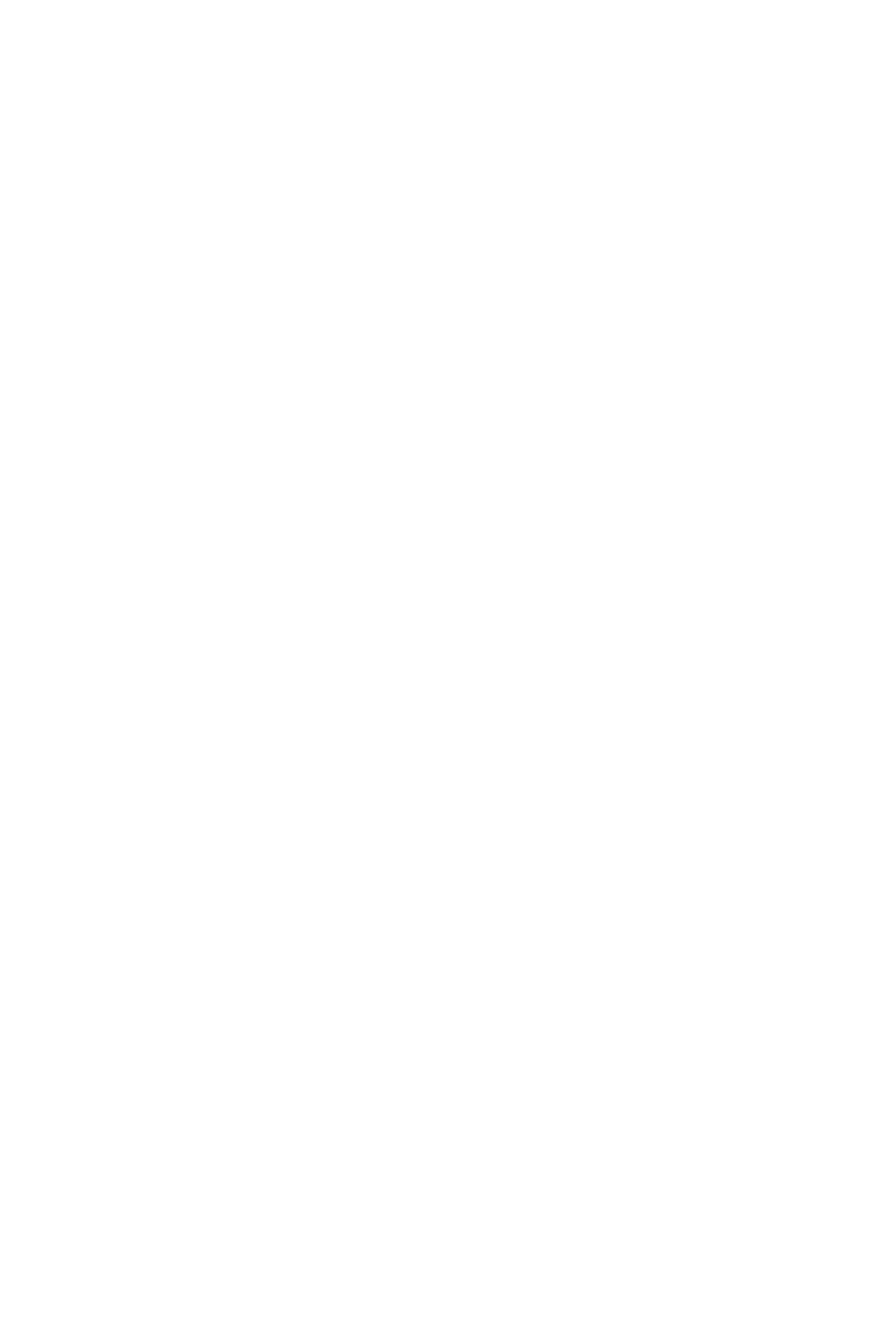
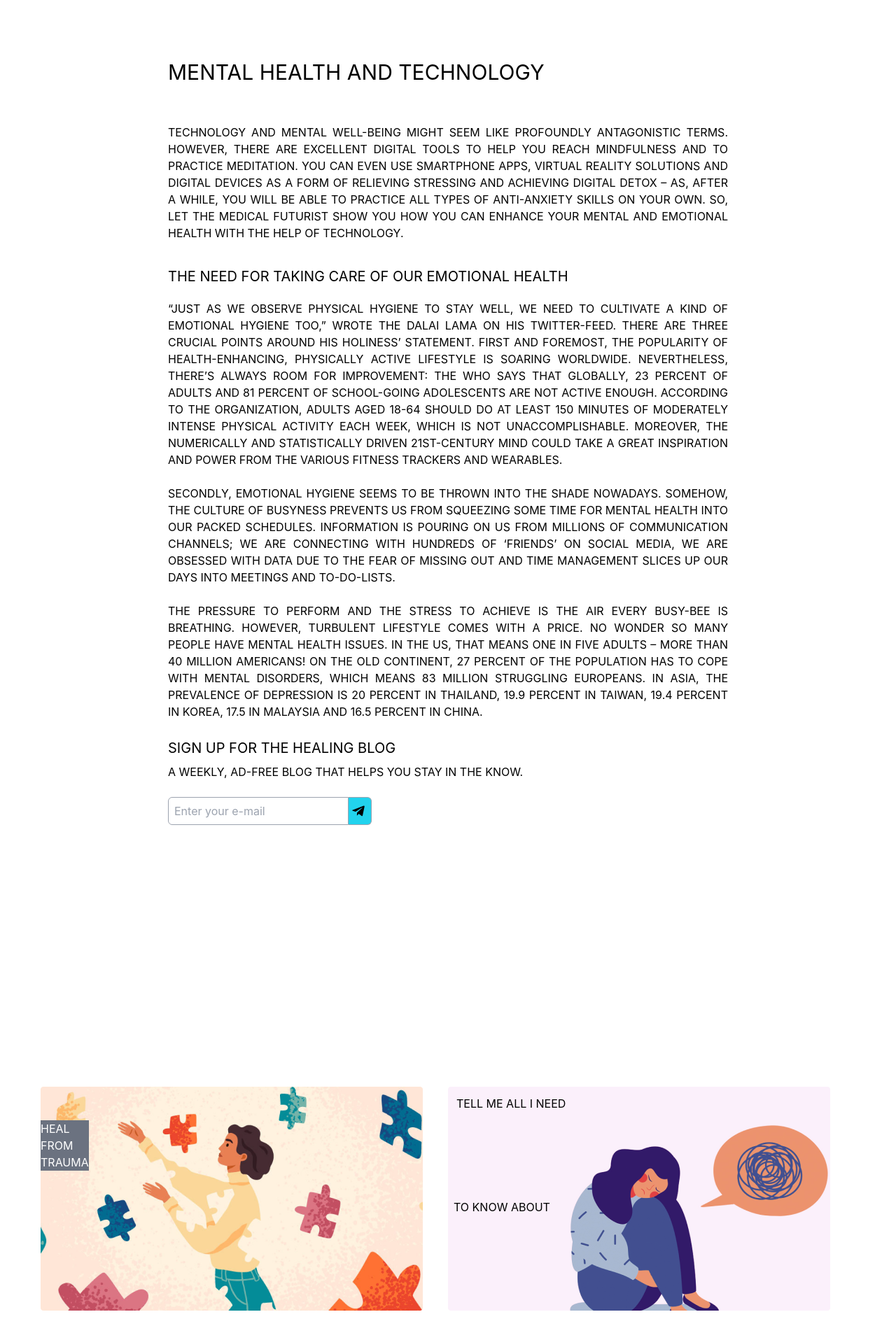
Before and after one commit to kogunlu/codezillas-capstone, a React (Create React App) app: page /thanks-subs in a window 1280 px wide. Shown: the part 715-2620 px from the top of the page at 70% size. Before the commit the page ends 800 px from the top, so only its background shows below. Built offline with nearby package versions, Linux system fonts and the light colour scheme.

Commit message:
Blog part init

```diff
--- a/src/App.jsx
+++ b/src/App.jsx
@@ -3,9 +3,10 @@ import { BrowserRouter, Routes, Route } from 'react-router-dom';
 import About from "./components/pages/About/About";
 import ErrorPage from './components/pages/404/ErrorPage';
 import Book from './components/pages/book/Book';
-import Home from "./components/pages/home/Home"
-import SubsThanks from "./components/pages/thanks/SubsThanks"
-import Footer from "./components/shared/footer/Footer"
+import Home from "./components/pages/home/Home";
+import SubsThanks from "./components/pages/thanks/SubsThanks";
+import Footer from "./components/shared/footer/Footer";
+import Blog from "./components/pages/Blog/Blog";
 
 
 
@@ -23,8 +24,9 @@ function App() {
         <Route path='about' element= {<About/>} />
         <Route path='thanks-subs' element={<SubsThanks />} />
 
+
       </Routes>
-
+      <Blog/>
       <Footer />
     </BrowserRouter>
   );
--- a/src/components/pages/Blog/Blog.jsx
+++ b/src/components/pages/Blog/Blog.jsx
@@ -1,32 +1,53 @@
 import React from 'react'
-import meditation from "./meditation.png"
-import trauma from "./trauma.png"
-import anxiety from "./anxiety.png"
+import meditation from "./images/meditation.png"
+import trauma from "./images/trauma.png"
+import anxiety from "./images/anxiety.png"
+import SubsInput from '../../shared/subsInput/SubsInput'
 
 
 function Blog() {
   return (
 
-    <div className="flex flex-col justify-center items-center p-6 m-14">
-    <br/>
-    <img className= "justify-center rounded" src={meditation} alt="meditation"/>
-   <h1 className=''>MENTAL HEALTH AND TECHNOLOGY </h1>
-   <br/> <br />
-   <p className='text-base'>Technology and mental well-being might seem like profoundly antagonistic terms. However, there are excellent digital tools to help you reach mindfulness and to practice meditation. You can even use smartphone apps, virtual reality solutions and digital devices as a form of relieving stressing and achieving digital detox – as, after a while, you will be able to practice all types of anti-anxiety skills on your own. So, let The Medical Futurist show you how you can enhance your mental and emotional health with the help of technology. </p>
-   <br/>
-   <h3 className='uppercase'>THE NEED FOR TAKING CARE OF OUR EMOTIONAL HEALTH </h3>
-   <p className='text-base space-x-0'>“Just as we observe physical hygiene to stay well, we need to cultivate a kind of emotional hygiene too,” wrote the Dalai Lama on his Twitter-feed. There are three crucial points around His Holiness’ statement. First and foremost, the popularity of health-enhancing, physically active lifestyle is soaring worldwide. Nevertheless, there’s always room for improvement: the WHO says that globally, 23 percent of adults and 81 percent of school-going adolescents are not active enough. According to the organization, adults aged 18-64 should do at least 150 minutes of moderately intense physical activity each week, which is not unaccomplishable. Moreover, the numerically and statistically driven 21st-century mind could take a great inspiration and power from the various fitness trackers and wearables.
+    <div className=" mx-auto text-justify md:m-0 ">
+    <img className= "justify-center rounded mx-auto py-7 p-12" src={meditation} alt="meditation"/>
+   <div className='max-w-[800px] mt-[90px] w-full h-screen mx-auto  flex flex-col justify-center '>
+   <h1 className='py-14 mt-6 text-bold text-3xl'>MENTAL HEALTH AND TECHNOLOGY </h1>
 
-</p> <p className='text-base space-x-0'>Secondly, emotional hygiene seems to be thrown into the shade nowadays. Somehow, the culture of busyness prevents us from squeezing some time for mental health into our packed schedules. Information is pouring on us from millions of communication channels; we are connecting with hundreds of ‘friends’ on social media, we are obsessed with data due to the fear of missing out and time management slices up our days into meetings and to-do-lists.
+   <p className='uppercase mb-4'>Technology and mental well-being might seem like profoundly antagonistic terms. However, there are excellent digital tools to help you reach mindfulness and to practice meditation. You can even use smartphone apps, virtual reality solutions and digital devices as a form of relieving stressing and achieving digital detox – as, after a while, you will be able to practice all types of anti-anxiety skills on your own. So, let The Medical Futurist show you how you can enhance your mental and emotional health with the help of technology. </p>
 
-</p> <p className='text-base space-x-0'>The pressure to perform and the stress to achieve is the air every busy-bee is breathing. However, turbulent lifestyle comes with a price. No wonder so many people have mental health issues. In the US, that means one in five adults – more than 40 million Americans! On the old continent, 27 percent of the population has to cope with mental disorders, which means 83 million struggling Europeans. In Asia, the prevalence of depression is 20 percent in Thailand, 19.9 percent in Taiwan, 19.4 percent in Korea, 17.5 in Malaysia and 16.5 percent in China.</p>
-<br/>
-<h3 className='uppercase'>Sign up for The Healing blog</h3>
-<h6 className='uppercase text-sm'>A weekly, ad-free Blog that helps you stay in the know.</h6>
-<h3 className='uppercase'>Recommended for you</h3>
-<div className='flex flex-row'> <img className= "justify-center m-10 w-auto h-auto" title='HEAL FROM TRAUMA' src={trauma} alt="trauma"/><img className= "justify-center m-10 w-auto h-auto" src={anxiety} alt="anxiety"/> </div>
+   <h3 className='uppercase py-5 text-xl '>THE NEED FOR TAKING CARE OF OUR EMOTIONAL HEALTH </h3>
+   <p className='uppercase'>“Just as we observe physical hygiene to stay well, we need to cultivate a kind of emotional hygiene too,” wrote the Dalai Lama on his Twitter-feed. There are three crucial points around His Holiness’ statement. First and foremost, the popularity of health-enhancing, physically active lifestyle is soaring worldwide. Nevertheless, there’s always room for improvement: the WHO says that globally, 23 percent of adults and 81 percent of school-going adolescents are not active enough. According to the organization, adults aged 18-64 should do at least 150 minutes of moderately intense physical activity each week, which is not unaccomplishable. Moreover, the numerically and statistically driven 21st-century mind could take a great inspiration and power from the various fitness trackers and wearables.
+
+</p> <p className='uppercase py-6'>Secondly, emotional hygiene seems to be thrown into the shade nowadays. Somehow, the culture of busyness prevents us from squeezing some time for mental health into our packed schedules. Information is pouring on us from millions of communication channels; we are connecting with hundreds of ‘friends’ on social media, we are obsessed with data due to the fear of missing out and time management slices up our days into meetings and to-do-lists.
+
+</p> <p className='uppercase'>The pressure to perform and the stress to achieve is the air every busy-bee is breathing. However, turbulent lifestyle comes with a price. No wonder so many people have mental health issues. In the US, that means one in five adults – more than 40 million Americans! On the old continent, 27 percent of the population has to cope with mental disorders, which means 83 million struggling Europeans. In Asia, the prevalence of depression is 20 percent in Thailand, 19.9 percent in Taiwan, 19.4 percent in Korea, 17.5 in Malaysia and 16.5 percent in China.</p>
+</div>
+<div className='max-w-[800px] mt-[-200px] w-full h-screen mx-auto  flex flex-col justify-center'>
+<h3 className='uppercase text-xl font-weight:600 sm:m-0'>Sign up for The Healing blog</h3>
+<h6 className='uppercase mb-4 py-2 font-weight:600'>A weekly, ad-free Blog that helps you stay in the know.</h6>
+
+<SubsInput className=""/>
+</div>
+
+<div className='flex items-center justify-center'>
+  <div className='relative'>
+  <img className= " " title='HEAL FROM TRAUMA' src={trauma} alt="trauma"/>
+  <div className='absolute top-12'><p className='absolute text-white bg-gray-500'>HEAL FROM TRAUMA</p></div>
+  </div>
+  <div className='flex flex-col justify-center relative'>
+  <img className= " m-9 " src={anxiety} alt="anxiety"/>
+  <div className='absolute inset-12 '>
+  <p className='absolute '>TELL ME ALL I NEED</p>
+  </div>
+  <div className='absolute inset-x-px inset-y-13 left-11 bottom-13'>
+  <p className='absolute inset-0'>TO KNOW ABOUT</p>
+  </div>
+  </div>
   </div>
 
+
+
+  </div>
   )
 }
 
```
